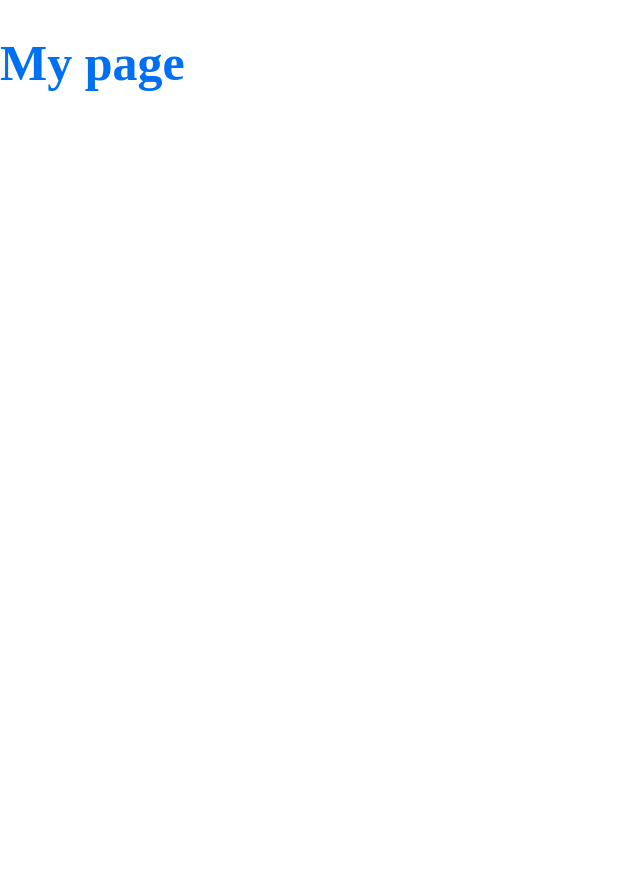
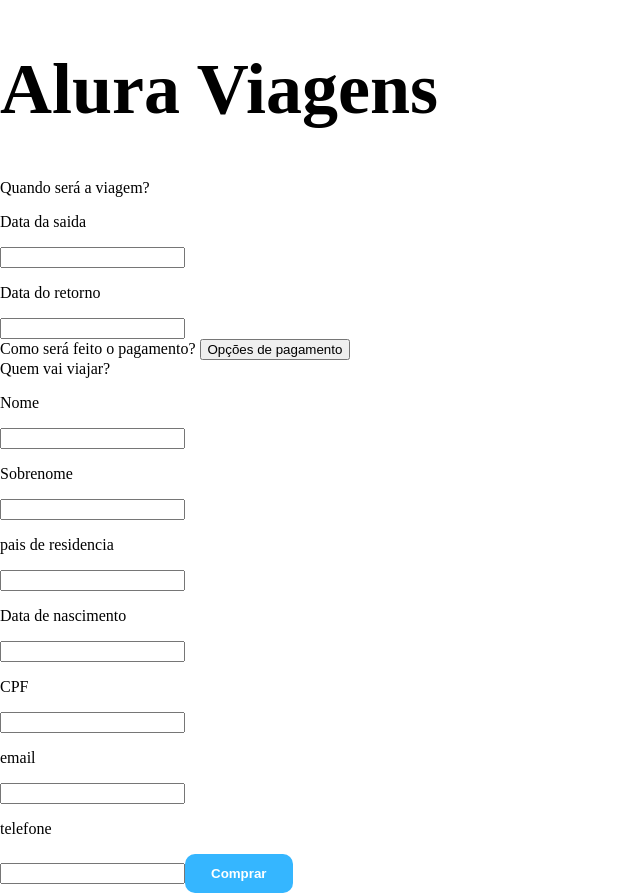
Before and after one commit to GreiceKCGM/Greice_Kelli_CG_Mota_aluraViagens_JAMStackAlura, a Next.js app: page / in a window 1280 px wide. Shown: the whole page, without its empty margins (0-640 px from the left). Before the commit the page ends 800 px from the top, so only its background shows below. Built offline with nearby package versions, Linux system fonts and the light colour scheme.

Commit message:
criando o botão de comprar e instalando o get

```diff
--- a/package.json
+++ b/package.json
@@ -7,6 +7,7 @@
     "start": "next start"
   },
   "dependencies": {
+    "lodash": "^4.17.21",
     "next": "latest",
     "react": "^17.0.2",
     "react-dom": "^17.0.2",
--- a/pages/_app.js
+++ b/pages/_app.js
@@ -1,4 +1,5 @@
-import { createGlobalStyle, ThemeProvider } from 'styled-components'
+import { createGlobalStyle, ThemeProvider } from 'styled-components';
+import theme from '../src/theme';
 
 const GlobalStyle = createGlobalStyle`
   body {
@@ -8,11 +9,6 @@
   }
 `
 
-const theme = {
-  colors: {
-    primary: '#0070f3',
-  },
-}
 
 export default function App({ Component, pageProps }) {
   return (
--- a/pages/index.js
+++ b/pages/index.js
@@ -1,10 +1,53 @@
+import React from 'react';
 import styled from 'styled-components'
+import { Button } from '../src/componentes/commons/button/Button'
 
 const Title = styled.h1`
-  font-size: 50px;
+  font-family: Pattaya/ Roboto;
+  font-size: 72px;
+  color: ${({ theme }) => theme.colors.primary};
+`
+const subTitle = styled.h2`
+  font-size: 24px ;
   color: ${({ theme }) => theme.colors.primary};
 `
 
 export default function Home() {
-  return <Title>My page</Title>
+  return (
+    <div>
+      <Title> Alura Viagens</Title>
+      <subTitle> Quando será a viagem? </subTitle>
+      <div>
+        <p>Data da saida</p>
+        <input></input>
+        <p>Data do retorno</p>
+        <input></input>
+      </div>
+      <subTitle> Como será feito o pagamento? </subTitle>
+      <button>Opções de pagamento</button>
+      <div>
+
+      <subTitle> Quem vai viajar? </subTitle>
+
+      <p>Nome</p>
+        <input></input>
+        <p>Sobrenome</p>
+        <input></input>
+
+        <p>pais de residencia</p>
+        <input></input>
+        <p>Data de nascimento</p>
+        <input></input>
+        <p>CPF</p>
+        <input></input>
+        <p>email</p>
+        <input></input>
+        <p>telefone</p>
+        <input></input>
+        <Button>Comprar</Button>
+
+
+      </div>
+    </div>
+  )
 }
--- /dev/null
+++ b/src/componentes/commons/button/Button.js
@@ -0,0 +1,21 @@
+import styled  from 'styled-components';
+import get from 'lodash/get';
+
+
+export const Button = styled.button`
+    background: #35B6FF;
+    border:0;
+    border-radius: ${({ theme }) => theme.borderRadius};
+    color: #FFFFFF;
+    cursor: pointer;
+    font-weight: bold;
+    padding: 12px 26px;
+    opacity:1;
+    transition: opacity ${({ theme }) => theme.transition};
+    &:hover,
+    &:focus {
+        opacity: 0.6;
+    }
+
+
+`;
--- /dev/null
+++ b/src/theme/index.js
@@ -0,0 +1,43 @@
+const colors = {
+    background: {
+      light: {
+        color: '#FFFFFF',
+      },
+      main: {
+        color: '#35B6FF',
+      },
+    },
+    borders: {
+      main: {
+        color: '#35B6FF',
+      },
+    },
+    primary: {
+      main: {
+        color: '#000000',
+        contrastText: '#fff',
+      },
+    },
+    secondary: {
+      main: {
+        color: '#35B6FF',
+        contrastText: '#fff',
+      },
+    },
+
+  };
+
+  export default {
+    colors,
+   // typographyVariants,
+    breakpoints: {
+      xs: 0, // extra small
+      sm: 480, // small
+      md: 768, // medium
+      lg: 992, // large
+      xl: 1200, // extra large
+    },
+    borderRadius: '10px',
+    fontFamily: '\'Pattaya\', Roboto',
+    transition: '200ms ease-in-out',
+  };
```
Also changed, not shown: src/theme/typographyVariants.js (added, +31 -0 lines), src/theme/utils/breakpointsMedia.js (added, +14 -0 lines), 1 other file (tests, documents, lock files or other folders).
